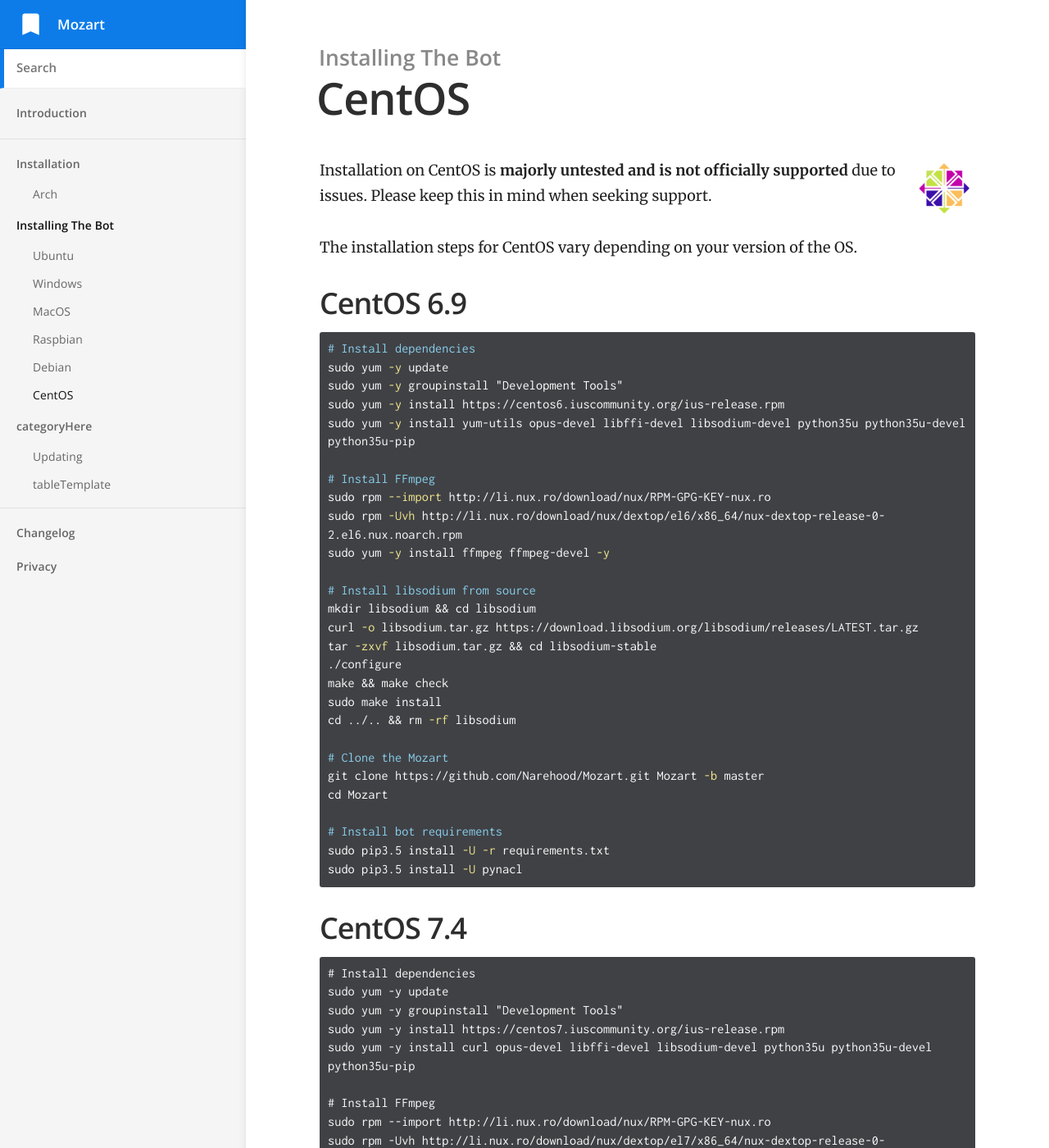
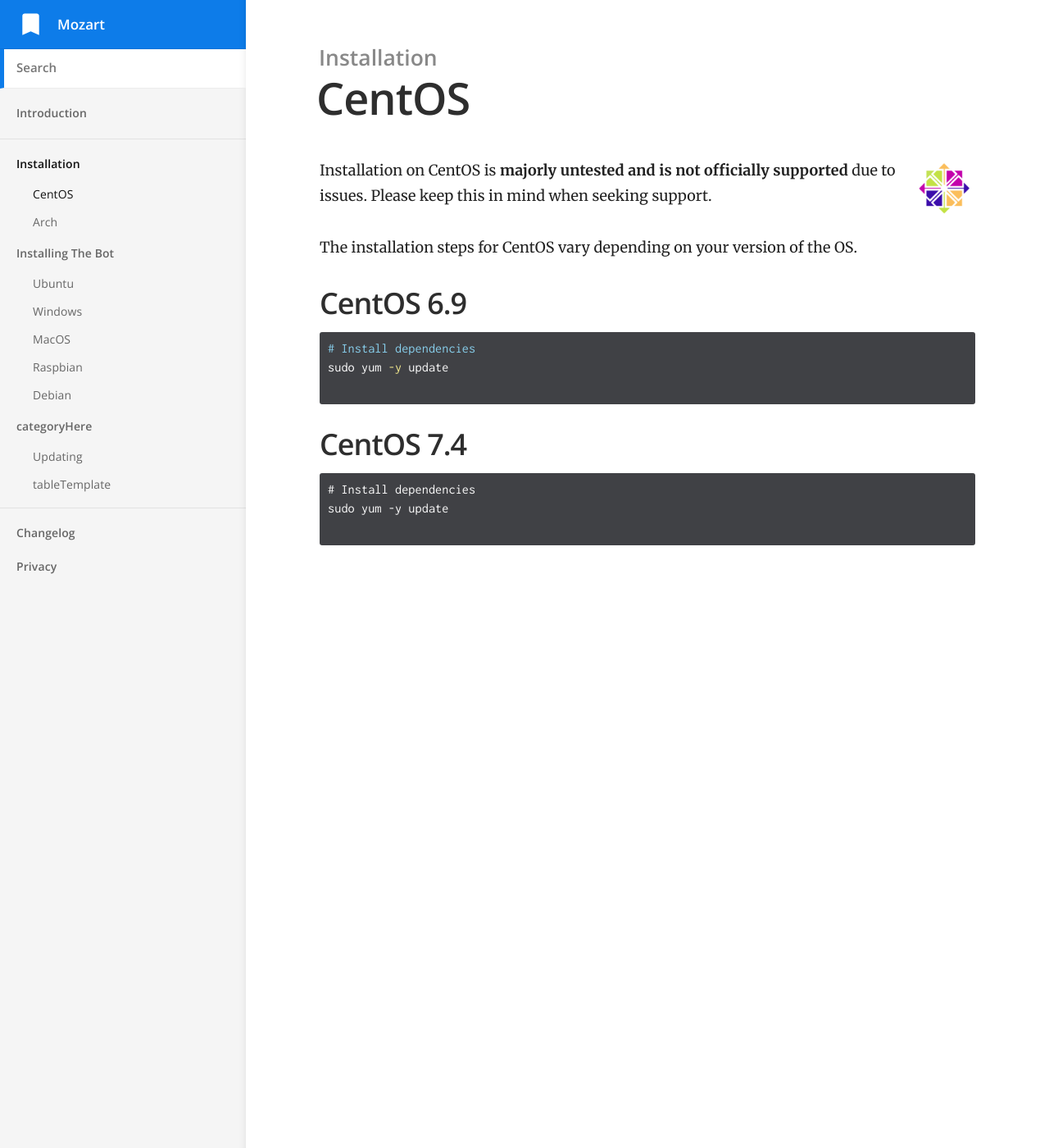
Before and after one commit to Narehood/DocTemplate, a Jekyll site: the page built from _docs/installing/centos.md, in a window 1280 px wide and 1400 px high. Shown: the whole window at 82% size. Built offline with Jekyll 4.4.1, drawn with Linux system fonts in a browser that asks for light colours; some of the changed text lies outside the part shown.

Commit message:
Update centos.md

```diff
--- a/_docs/installing/centos.md
+++ b/_docs/installing/centos.md
@@ -1,6 +1,6 @@
 ---
 title: CentOS
-category: Installing The Bot
+category: Installation
 order: 6
 ---
 
@@ -14,31 +14,7 @@
 ~~~sh
 # Install dependencies
 sudo yum -y update
-sudo yum -y groupinstall "Development Tools"
-sudo yum -y install https://centos6.iuscommunity.org/ius-release.rpm
-sudo yum -y install yum-utils opus-devel libffi-devel libsodium-devel python35u python35u-devel python35u-pip
 
-# Install FFmpeg
-sudo rpm --import http://li.nux.ro/download/nux/RPM-GPG-KEY-nux.ro
-sudo rpm -Uvh http://li.nux.ro/download/nux/dextop/el6/x86_64/nux-dextop-release-0-2.el6.nux.noarch.rpm
-sudo yum -y install ffmpeg ffmpeg-devel -y
-
-# Install libsodium from source
-mkdir libsodium && cd libsodium
-curl -o libsodium.tar.gz https://download.libsodium.org/libsodium/releases/LATEST.tar.gz
-tar -zxvf libsodium.tar.gz && cd libsodium-stable
-./configure
-make && make check
-sudo make install
-cd ../.. && rm -rf libsodium
-
-# Clone the Mozart
-git clone https://github.com/Narehood/Mozart.git Mozart -b master
-cd Mozart
-
-# Install bot requirements
-sudo pip3.5 install -U -r requirements.txt
-sudo pip3.5 install -U pynacl
 ~~~
 
 ## CentOS 7.4
@@ -46,22 +22,6 @@
 ~~~
 # Install dependencies
 sudo yum -y update
-sudo yum -y groupinstall "Development Tools"
-sudo yum -y install https://centos7.iuscommunity.org/ius-release.rpm
-sudo yum -y install curl opus-devel libffi-devel libsodium-devel python35u python35u-devel python35u-pip
 
-# Install FFmpeg
-sudo rpm --import http://li.nux.ro/download/nux/RPM-GPG-KEY-nux.ro
-sudo rpm -Uvh http://li.nux.ro/download/nux/dextop/el7/x86_64/nux-dextop-release-0-5.el7.nux.noarch.rpm
-sudo yum -y install ffmpeg ffmpeg-devel -y
-
-# Clone the Mozart
-git clone https://github.com/Narehood/Mozart.git Mozart -b master
-cd Mozart
-
-# Install bot requirements
-sudo python3.5 -m pip install -U -r requirements.txt
 ~~~
 {: title="CentOS 7.4" }
-
-Once everything has been completed, you can go ahead and [configure]({{ site.baseurl }}/using/configuration) the bot and then run with `sudo ./run.sh`.
```
